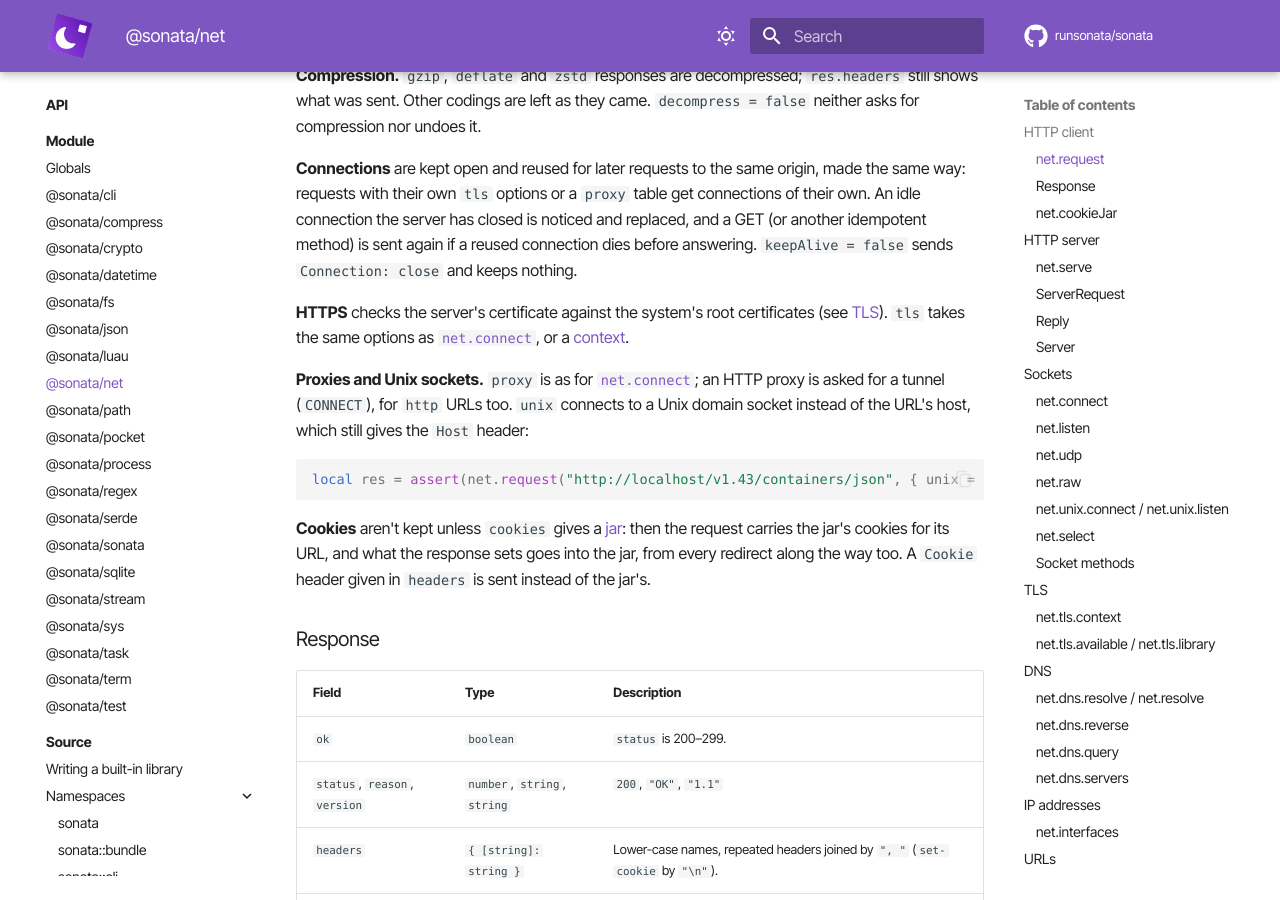
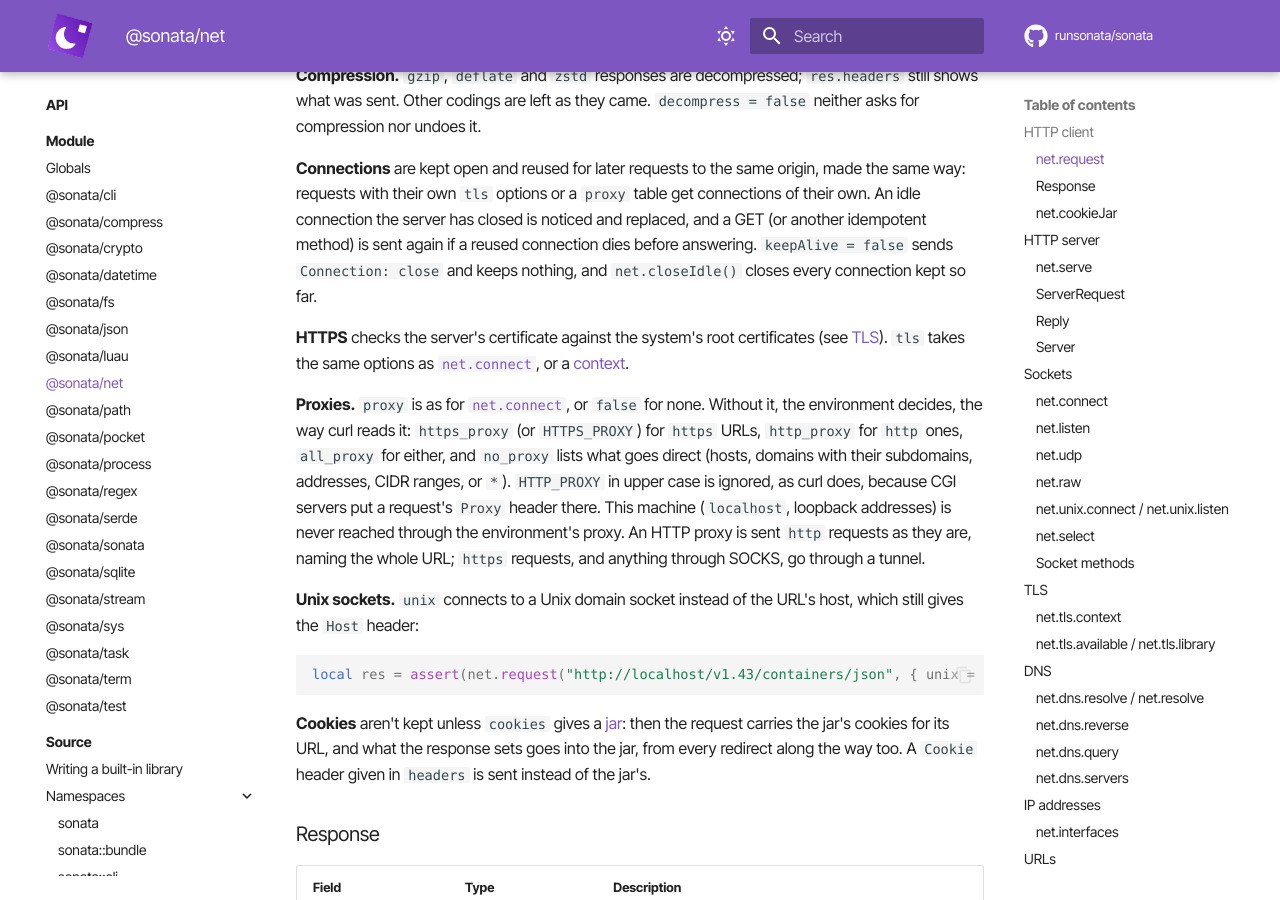
Before and after one commit to runsonata/docs, an MkDocs documentation site: the page built from docs/api/module/net.md, in a window 1280 px wide and 900 px high, scrolled down 2082 px. Built offline with MkDocs 1.6.1 and Material for MkDocs 9.7.7, drawn with Linux system fonts in a browser that asks for light colours; some web fonts are replaced; comment, search, counter and statistics services are not loaded; some of the changed text lies outside the part shown.

Commit message:
Document proxies from the environment, proxy = false and net.closeIdle

````diff
--- a/docs/api/module/net.md
+++ b/docs/api/module/net.md
@@ -40,7 +40,7 @@ type RequestOptions = {
     maxSize: number?,                -- bytes, default 256 MiB
     stream: boolean?,                -- default false
     tls: (TlsOptions | TlsContext)?,
-    proxy: (string | ProxyOptions)?,
+    proxy: (string | ProxyOptions | false)?,  -- default: the environment's
     unix: string?,
     cookies: CookieJar?,
 }
@@ -104,14 +104,22 @@ compression nor undoes it.
 way: requests with their own `tls` options or a `proxy` table get connections of their own. An
 idle connection the server has closed is noticed and replaced, and a GET (or another idempotent
 method) is sent again if a reused connection dies before answering. `keepAlive = false` sends
-`Connection: close` and keeps nothing.
+`Connection: close` and keeps nothing, and `net.closeIdle()` closes every connection kept so far.
 
 **HTTPS** checks the server's certificate against the system's root certificates (see [TLS](#tls)).
 `tls` takes the same options as [`net.connect`](#netconnect), or a [context](#nettlscontext).
 
-**Proxies and Unix sockets.** `proxy` is as for [`net.connect`](#netconnect); an HTTP proxy is
-asked for a tunnel (`CONNECT`), for `http` URLs too. `unix` connects to a Unix domain socket
-instead of the URL's host, which still gives the `Host` header:
+**Proxies.** `proxy` is as for [`net.connect`](#netconnect), or `false` for none. Without it, the
+environment decides, the way curl reads it: `https_proxy` (or `HTTPS_PROXY`) for `https` URLs,
+`http_proxy` for `http` ones, `all_proxy` for either, and `no_proxy` lists what goes direct
+(hosts, domains with their subdomains, addresses, CIDR ranges, or `*`). `HTTP_PROXY` in upper case
+is ignored, as curl does, because CGI servers put a request's `Proxy` header there. This machine
+(`localhost`, loopback addresses) is never reached through the environment's proxy. An HTTP proxy
+is sent `http` requests as they are, naming the whole URL; `https` requests, and anything through
+SOCKS, go through a tunnel.
+
+**Unix sockets.** `unix` connects to a Unix domain socket instead of the URL's host, which still
+gives the `Host` header:
 
 ```luau
 local res = assert(net.request("http://localhost/v1.43/containers/json", { unix = "/var/run/docker.sock" }))
@@ -784,7 +792,7 @@ type WebSocketOptions = {
     cookies: CookieJar?,             -- as for net.request
     timeout: number?,                -- seconds, for connecting and the handshake; default 30
     tls: (TlsOptions | TlsContext)?,
-    proxy: (string | ProxyOptions)?,
+    proxy: (string | ProxyOptions | false)?,  -- as for net.request
     unix: string?,
     maxMessageSize: number?,         -- bytes, default 16 MiB
 }
````
